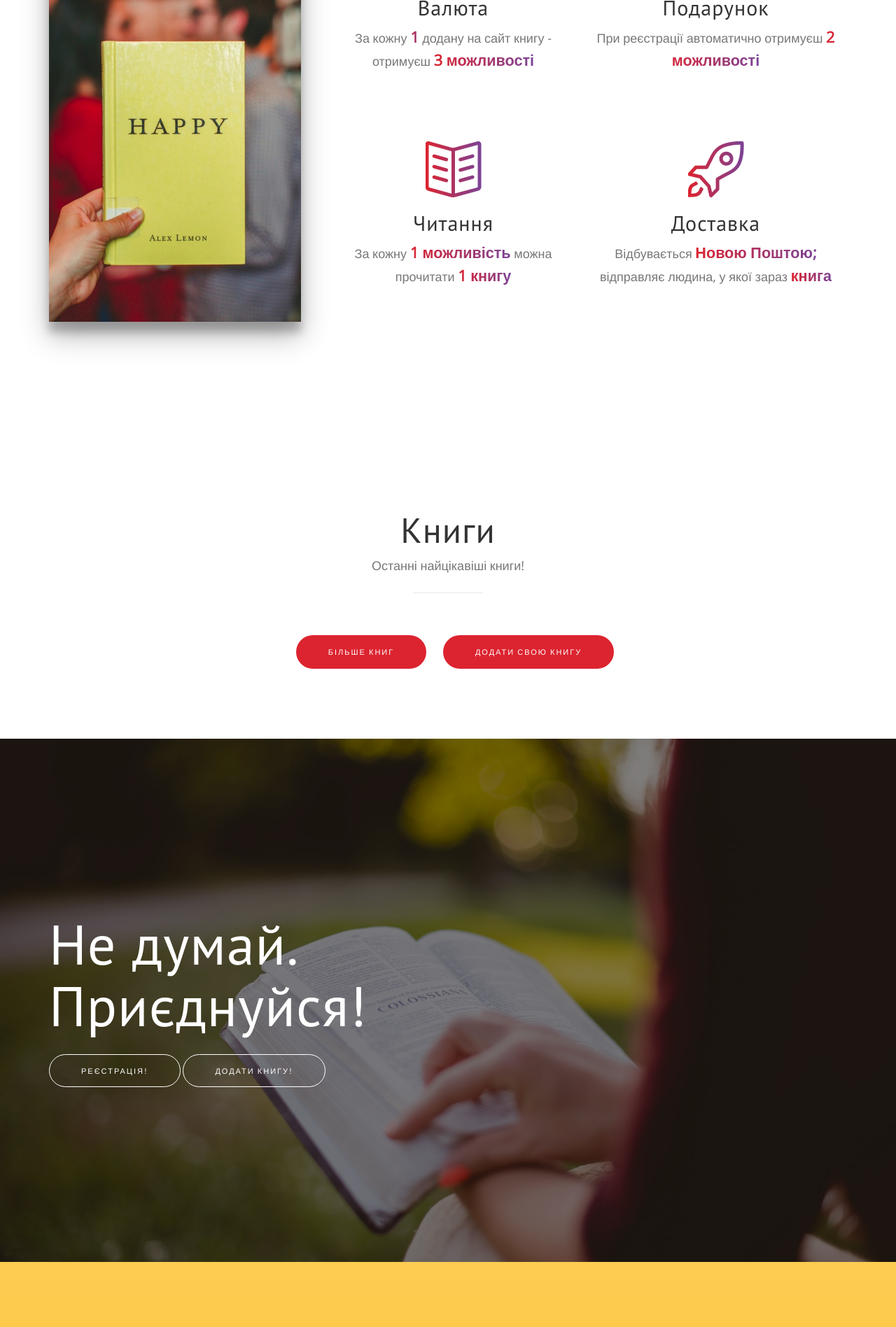
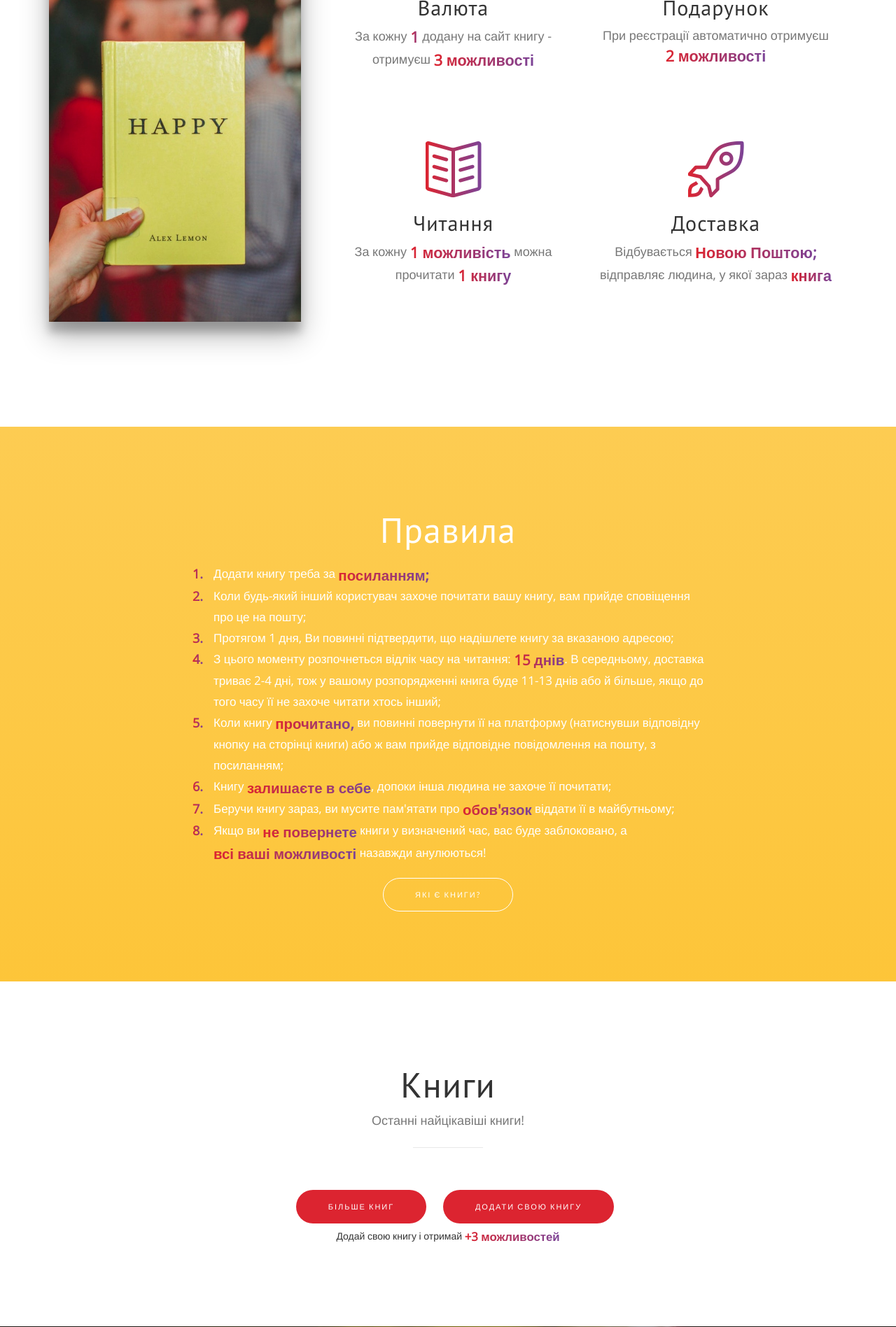
Before and after one commit to dima-kov/bookgo, a Django app: template common/templates/common/main.html in a window 1280 px wide. Shown: the part 1880-3777 px from the top of the page at 70% size. Run offline with Django 3.2, Linux system fonts and the light colour scheme; the template is opened without the code that fills it, so the values that code supplies are empty; parts of the project's set-up code (start-up, migrations or seed data) failed here and were passed over; some libraries are stand-ins or nearby versions.

Commit message:
Add rules on main page

```diff
--- a/common/templates/common/main.html
+++ b/common/templates/common/main.html
@@ -111,6 +111,30 @@
         </div>
     </section>
 
+    <section id="rules" class="rules bg-primary">
+        <div class="container">
+            <div class="row">
+                <div class="col-md-8 col-md-offset-2">
+                    <h2 class="section-heading text-center">Правила</h2>
+                    <p>
+                        <ol>
+                            <li>Додати книгу треба за <a class="delighted" href="{% url 'book:add' %}">посиланням;</a></li>
+                            <li>Коли будь-який інший користувач захоче почитати вашу книгу, вам прийде сповіщення про це на пошту;</li>
+                            <li>Протягом 1 дня, Ви повинні підтвердити, що надішлете книгу за вказаною адресою;</li>
+                            <li>З цього моменту розпочнеться відлік часу на читання: <span class="delighted">15 днів</span>. В середньому, доставка триває 2-4 дні, тож у вашому розпорядженні книга буде 11-13 днів або й більше, якщо до того часу її не захоче читати хтось інший;</li>
+                            <li>Коли книгу <span class="delighted">прочитано,</span> ви повинні повернути її на платформу (натиснувши відповідну кнопку на сторінці книги) або ж вам прийде відповідне повідомлення на пошту, з посиланням;</li>
+                            <li>Книгу <span class="delighted">залишаєте в себе</span>, допоки інша людина не захоче її почитати;</li>
+                            <li>Беручи книгу зараз, ви мусите пам'ятати про <span class="delighted">обов'язок</span> віддати її в майбутньому;</li>
+                            <li>Якщо ви <span class="delighted">не повернете</span> книги у визначений час, вас буде заблоковано, а <span class="delighted">всі ваші можливості</span> назавжди анулюються!</li>
+                        </ol>
+                    </p>
+                    <div class="badges text-center">
+                        <a href="#books" class="btn btn-outline btn-xl page-scroll">Які є книги?</a>
+                    </div>
+                </div>
+            </div>
+        </div>
+    </section>
     {% comment %}
     Commented to time when will be more activity!
     <section id="statistics" class="statistics bg-primary">
@@ -170,6 +194,7 @@
             <div class="text-center links">
                 <a href="{% url 'book:list' %}" class="btn btn-filled-tertiary btn-xl" type="submit">Більше книг</a>
                 <a href="{% url 'book:add' %}" class="btn btn-filled-tertiary btn-xl" type="submit">Додати свою книгу</a>
+                <p>Додай свою книгу і отримай <span class="delighted">+3 можливостей</span></p>
             </div>
         </div>
     </section>
--- a/static/less/mixins.less
+++ b/static/less/mixins.less
@@ -79,10 +79,12 @@
 }
 
 .delighted {
-	.backgroud-gradient;
-	font-weight: bold;
-	font-family: 'Francois One', 'Open Sans', 'Arial', 'sans-serif';
+    .backgroud-gradient;
+    font-weight: bold;
+    font-family: 'Francois One', 'Open Sans', 'Arial', 'sans-serif';
     font-size: 1.2em;
+    display: inline-block;
+    vertical-align: middle;
 	&::selection {
 		background-color: @gray-lighter;
 	}
--- a/static/less/new-age.less
+++ b/static/less/new-age.less
@@ -443,6 +443,27 @@ section.features {
     }
 }
 
+section.rules {
+    ol {
+        counter-reset: rules;
+        list-style: none;
+    }
+    li {
+        counter-increment: rules;
+        font-size: 17px;
+        line-height: 30px;
+        &::before{
+            content: counter(rules) ". ";
+            display: inline-block;
+            position: absolute;
+            left: 25px;
+            font-weight: bold;
+            font-size: 18px;
+            .backgroud-gradient;
+        }
+    }
+}
+
 section.statistics {
     .stat {
         margin-top: 30px;
@@ -818,6 +839,11 @@ section.books {
         margin-top: 60px;
         a {
             margin-left: 20px;
+        }
+        p {
+            margin-top: 10px;
+            line-height: 16px;
+            font-size: 14px;
         }
     }
 }
```
Also changed, not shown: static/css/new-age.css (+28 -0 lines), static/css/new-age.min.css.
